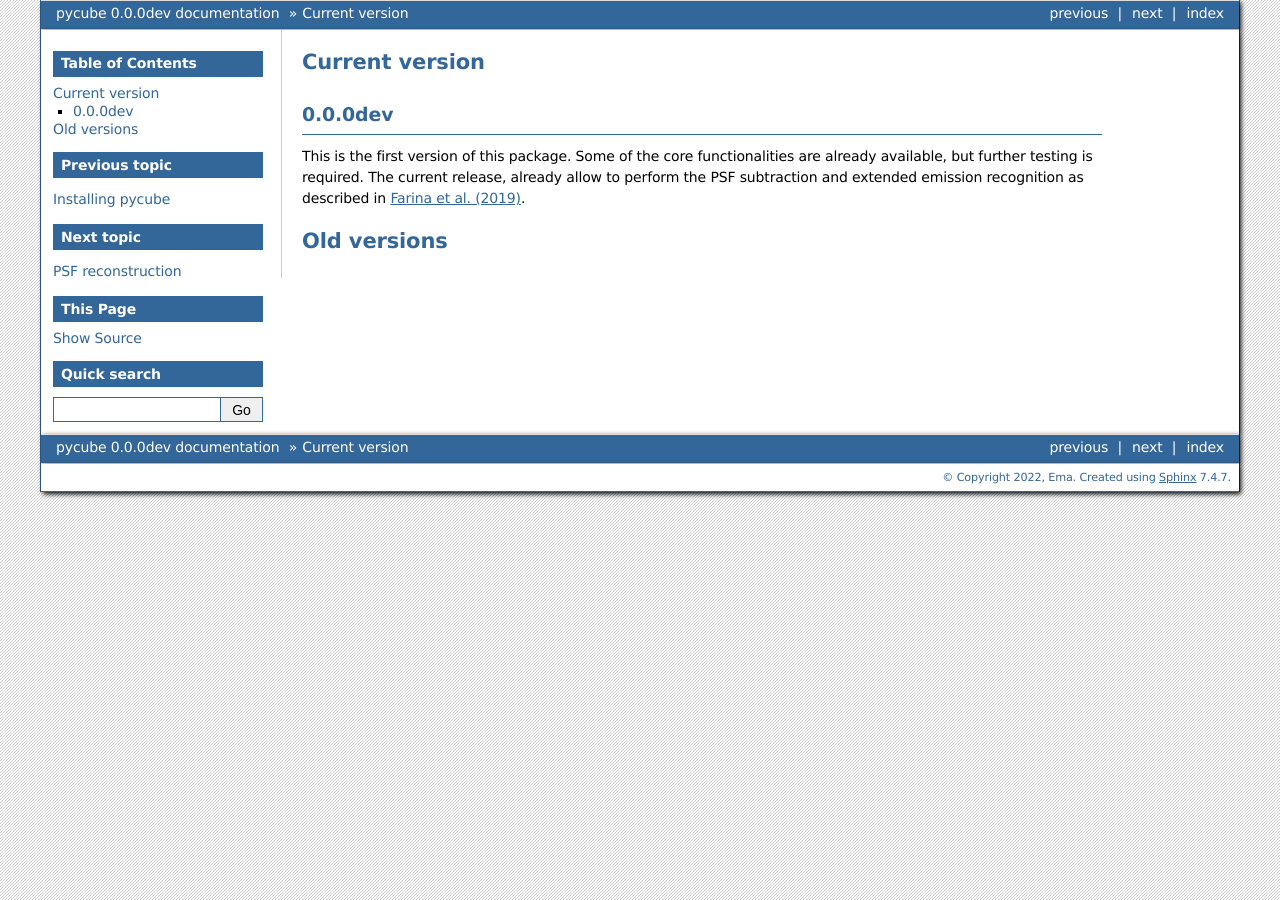
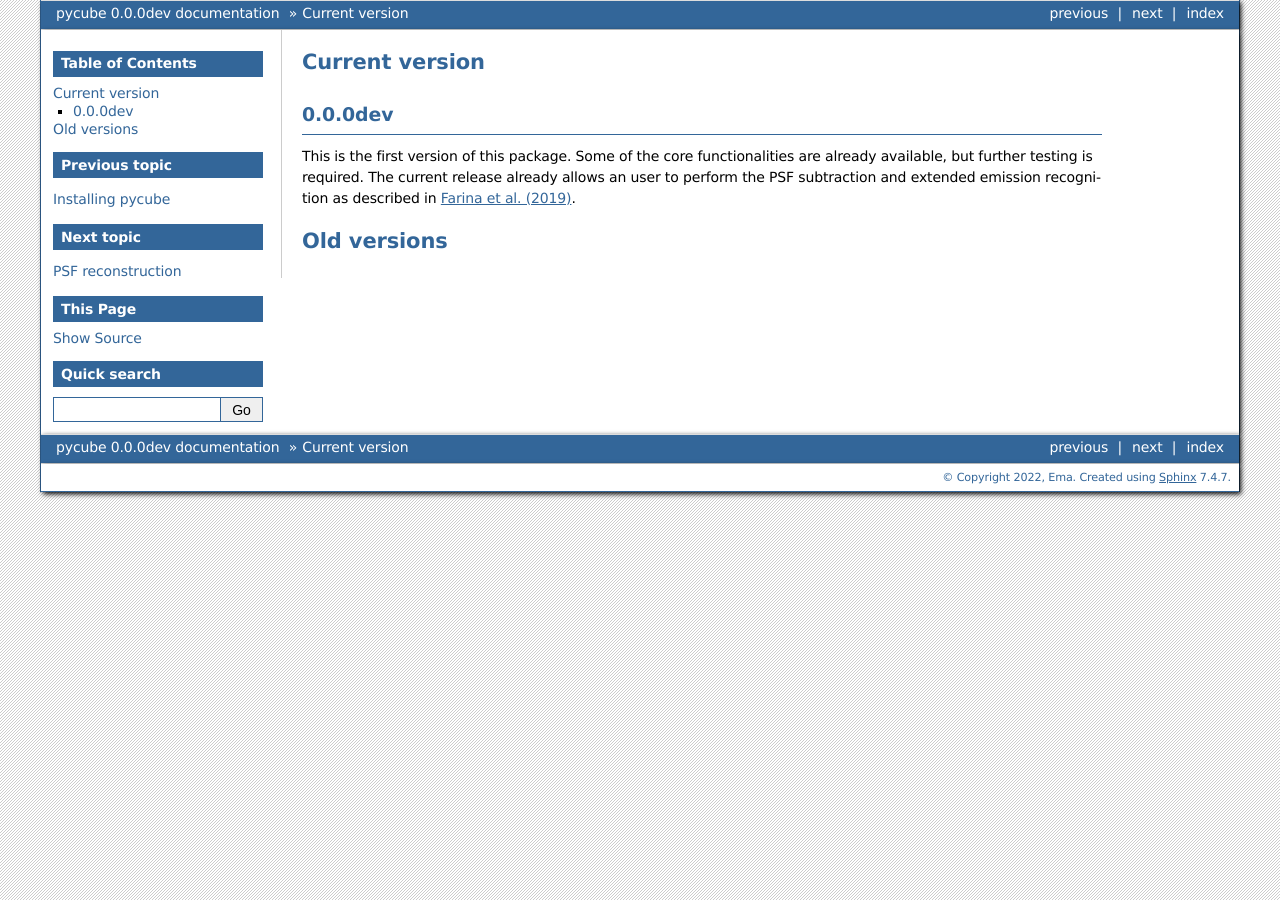
Before and after one commit to EmAstro/pycube, a Sphinx documentation site: the page built from docs/source/versions.rst, in a window 1280 px wide. Built offline with Sphinx 7.4.7, drawn with Linux system fonts in a browser that asks for light colours.

Commit message:
fixing docs

```diff
--- a/docs/source/conf.py
+++ b/docs/source/conf.py
@@ -13,6 +13,7 @@
 import os
 import sys
 sys.path.insert(0, os.path.abspath('.'))
+sys.path.append('../../')
 sys.path.append('../../pycube')
 
 
--- a/docs/source/versions.rst
+++ b/docs/source/versions.rst
@@ -8,8 +8,8 @@ Current version
 
 This is the first version of this package.
 Some of the core functionalities are already available, but further testing is required.
-The current release, already allow to perform the PSF subtraction and extended emission recognition as described in
-`Farina et al. (2019)`_.
+The current release already allows an user to perform the PSF subtraction and extended emission recognition as
+described in `Farina et al. (2019)`_.
 
 Old versions
 ============
```
